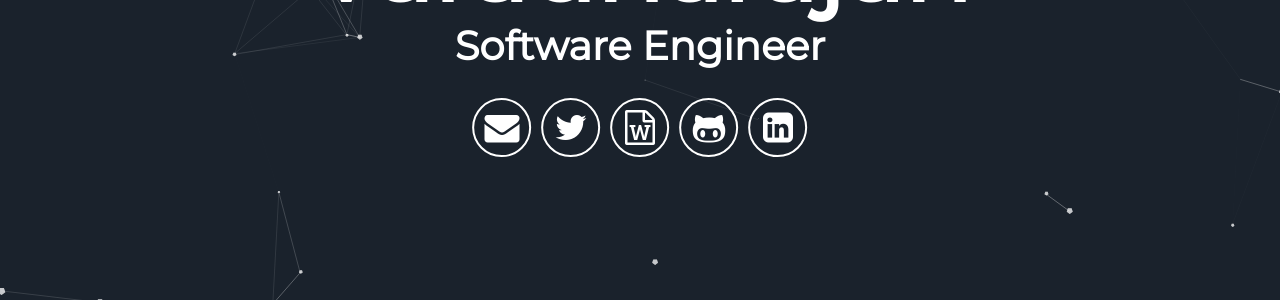
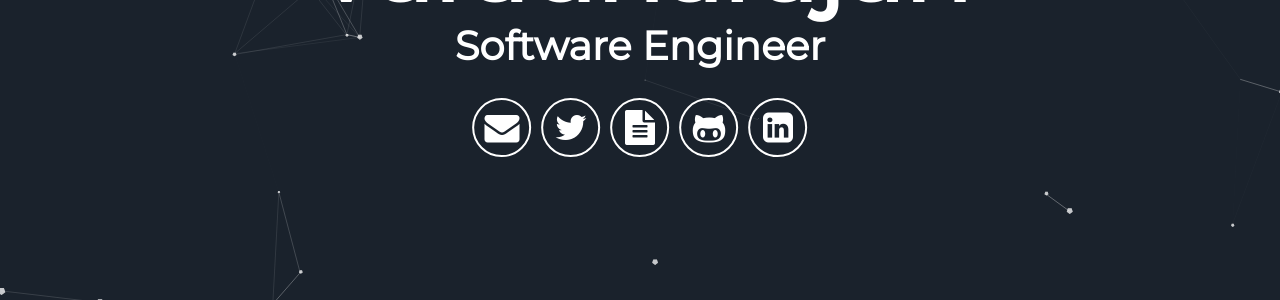
Before and after one commit to vpbhargav/vpbhargav.github.io, a Jekyll site: the page built from index.html, in a window 1280 px wide. Shown: the part 501-801 px from the top of the page. Built offline with Jekyll 4.4.1, drawn with Linux system fonts in a browser that asks for light colours.

Commit message:
Changed logo and removed form

```diff
--- a/_includes/header.html
+++ b/_includes/header.html
@@ -7,7 +7,7 @@
       <div class="header-icons">
         <a aria-label="Send email" href="mailto:bhargavavaradh@gmail.com"><i class="icon fa fa-envelope"></i></a>
         <a aria-label="My Twitter" target="_blank" href="https://twitter.com/twbhargav"><i class="icon fa fa-twitter" aria-hidden="true"></i></a>
-        <a aria-label="View Resume" target="_blank" href="https://drive.google.com/file/d/1j-QJGM6vVwIUYkFXshhCNVyk6a9J4KiY/view?usp=sharing"><i class="icon fa fa-file-word-o" aria-hidden="true"></i></a>
+        <a aria-label="View Resume" target="_blank" href="https://drive.google.com/file/d/1j-QJGM6vVwIUYkFXshhCNVyk6a9J4KiY/view?usp=sharing"><i class="icon fa fa-file-text" aria-hidden="true"></i></a>
         <a aria-label="My Github" target="_blank" href="https://github.com/vpbhargav"><i class="icon fa fa-github-alt" aria-hidden="true"></i></a>
         <a aria-label="My LinkedIn" target="_blank" href="https://www.linkedin.com/in/bhargavav/"><i class="icon fa fa-linkedin-square" aria-hidden="true"></i></a>
 
```
Also changed, not shown: other parts of _includes/header.html (+0 -3 lines).
